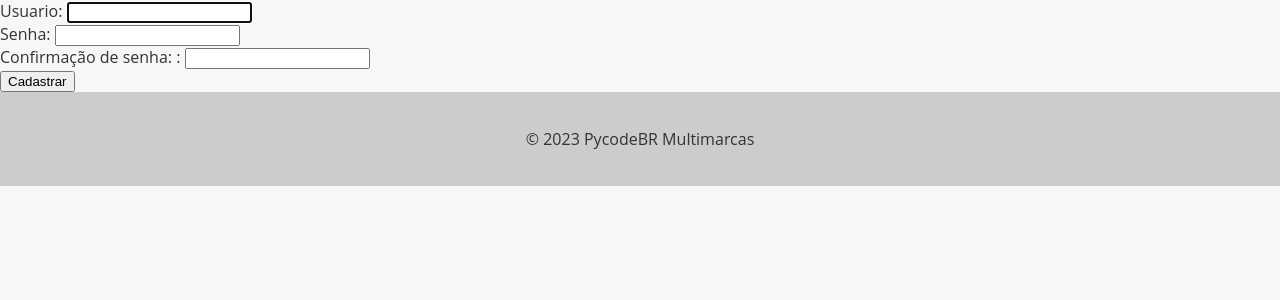
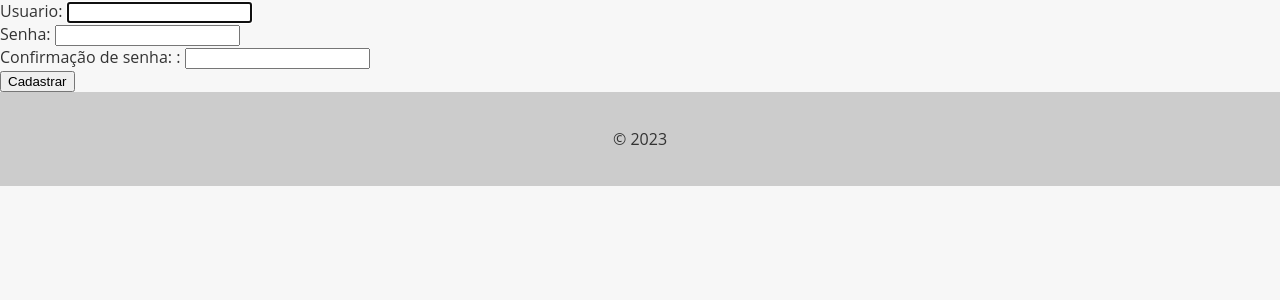
Before and after one commit to aguiarjv/django-cars-project, a Django app: page /register/ in a window 1280 px wide. Shown: the part 50-350 px from the top of the page. Run offline with Django 5.2, Linux system fonts and the light colour scheme.

Commit message:
minor changes

```diff
--- a/app/templates/base.html
+++ b/app/templates/base.html
@@ -92,7 +92,7 @@
     <main>{% block content %} {% endblock %}</main>
 
     <footer>
-      <p>&copy; 2023 PycodeBR Multimarcas</p>
+      <p>&copy; 2023 </p>
     </footer>
   </body>
 </html>
```
